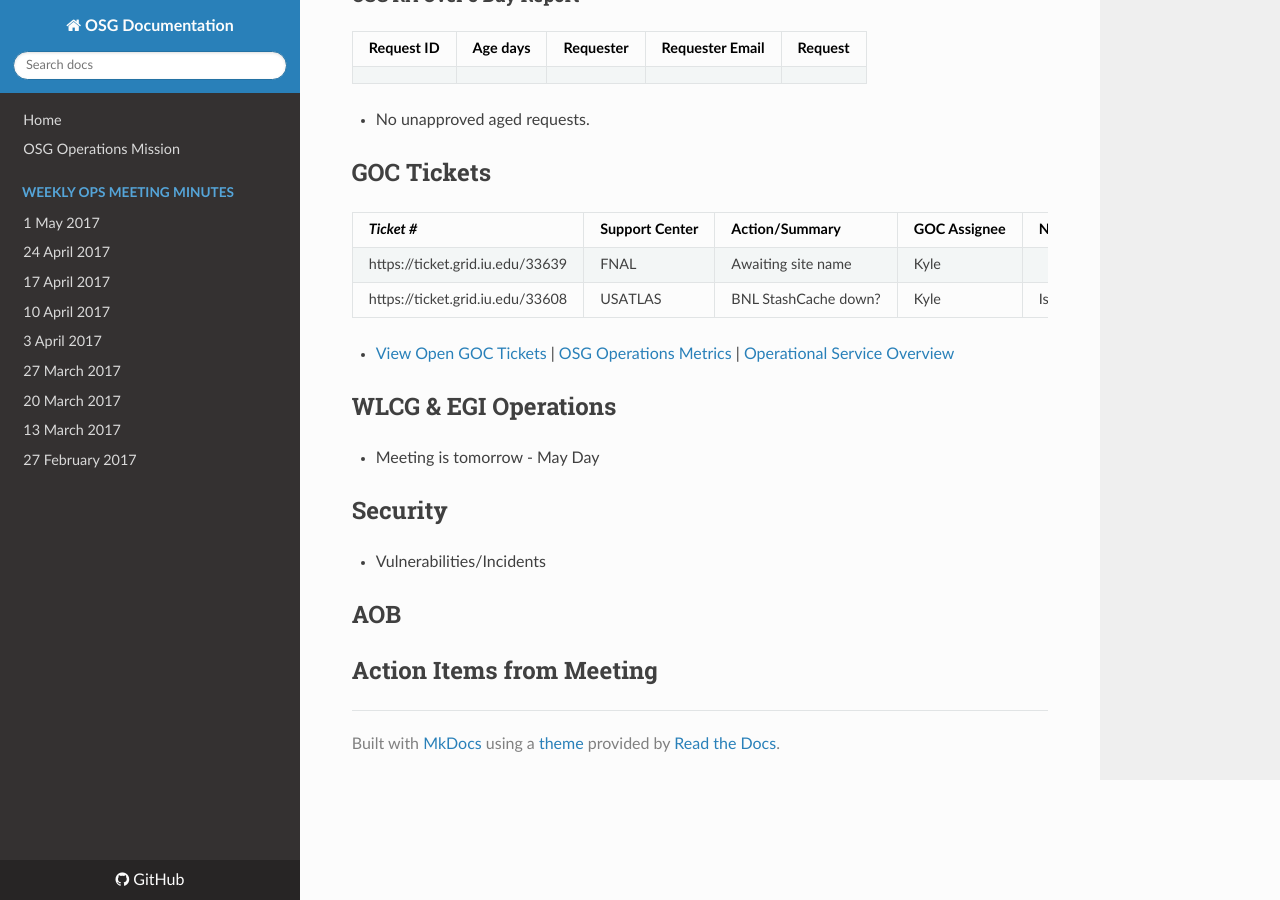
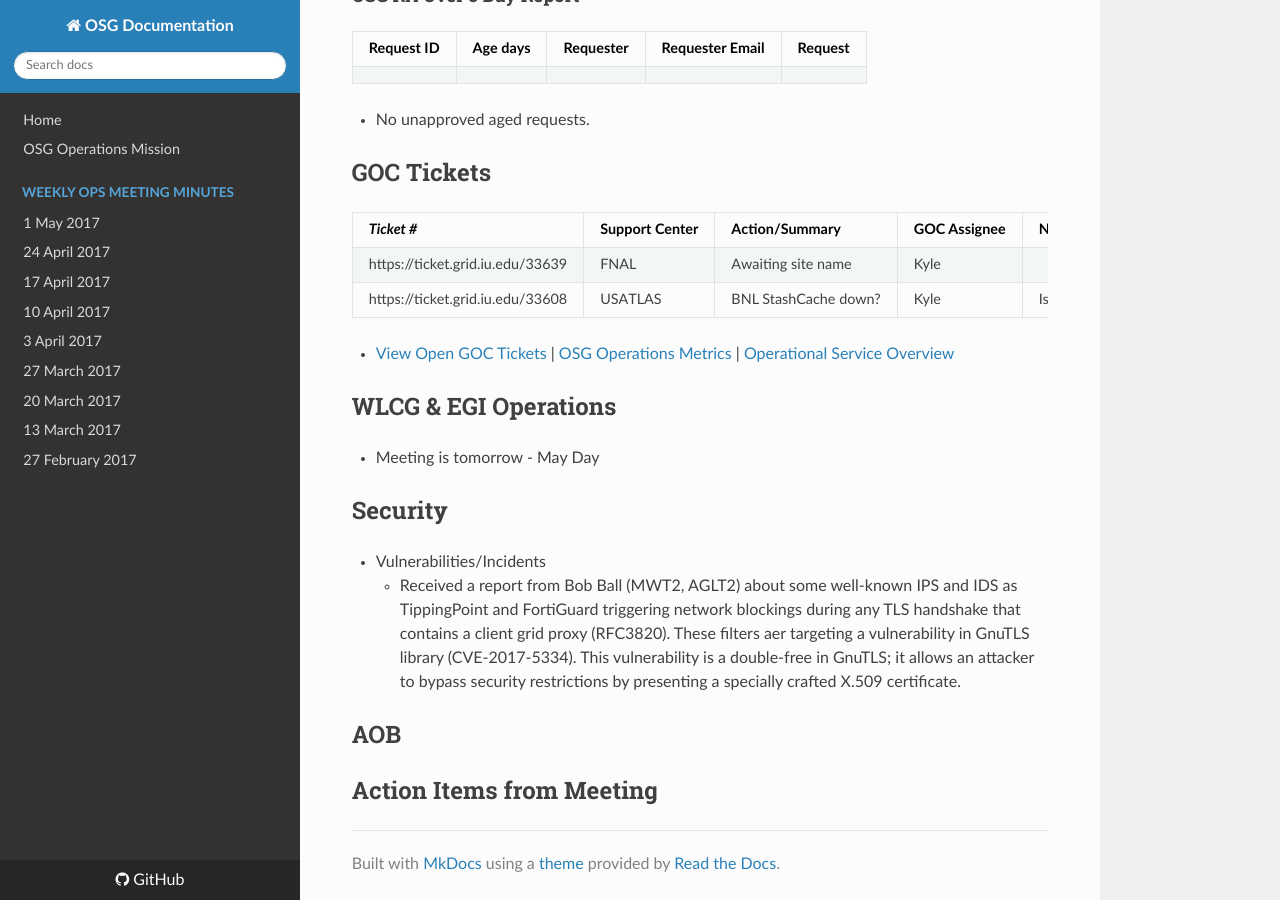
Before and after one commit to osg-htc/operations, an MkDocs documentation site: the page built from docs/WeeklyMinutes/01May2017.md, in a window 1280 px wide and 900 px high, scrolled down 2993 px. Built offline with MkDocs 1.6.1, drawn with Linux system fonts in a browser that asks for light colours; nearby versions of some CDN libraries; old or Windows-style settings are respelled for this version of MkDocs.

Commit message:
Update 01May2017.md

```diff
--- a/docs/WeeklyMinutes/01May2017.md
+++ b/docs/WeeklyMinutes/01May2017.md
@@ -84,6 +84,7 @@
 
 ## Security
    * Vulnerabilities/Incidents
+      * Received a report from Bob Ball (MWT2, AGLT2) about some well-known IPS and IDS as TippingPoint and FortiGuard triggering network blockings during any TLS handshake that contains a client grid proxy (RFC3820). These filters aer targeting a vulnerability in GnuTLS library (CVE-2017-5334). This vulnerability is a double-free in GnuTLS; it allows an attacker to bypass security restrictions by presenting a specially crafted X.509 certificate.
 
 ## AOB
 
```
